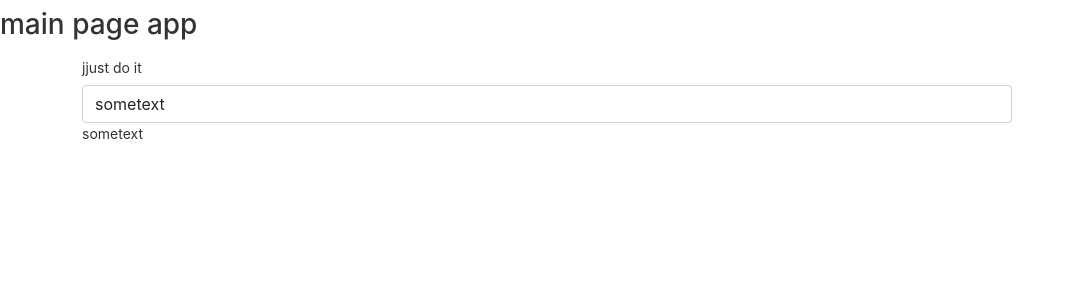
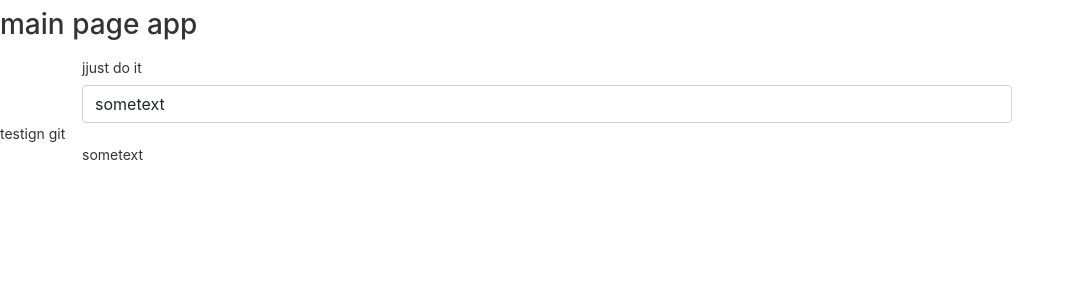
Before and after one commit to Anton6896/angular_zerotohero, an Angular app: page / in a window 1280 px wide. Shown: the top 300 px of the page, without its empty margins (0-1074 px from the left). Built offline with nearby package versions, Linux system fonts and the light colour scheme.

Commit message:
first comment to basics

```diff
--- a/src/app/app.component.html
+++ b/src/app/app.component.html
@@ -11,4 +11,5 @@
   </div>
 </div>
 
+<p>testign git </p>
 <div class="container"><p>{{ title }}</p></div>
```
